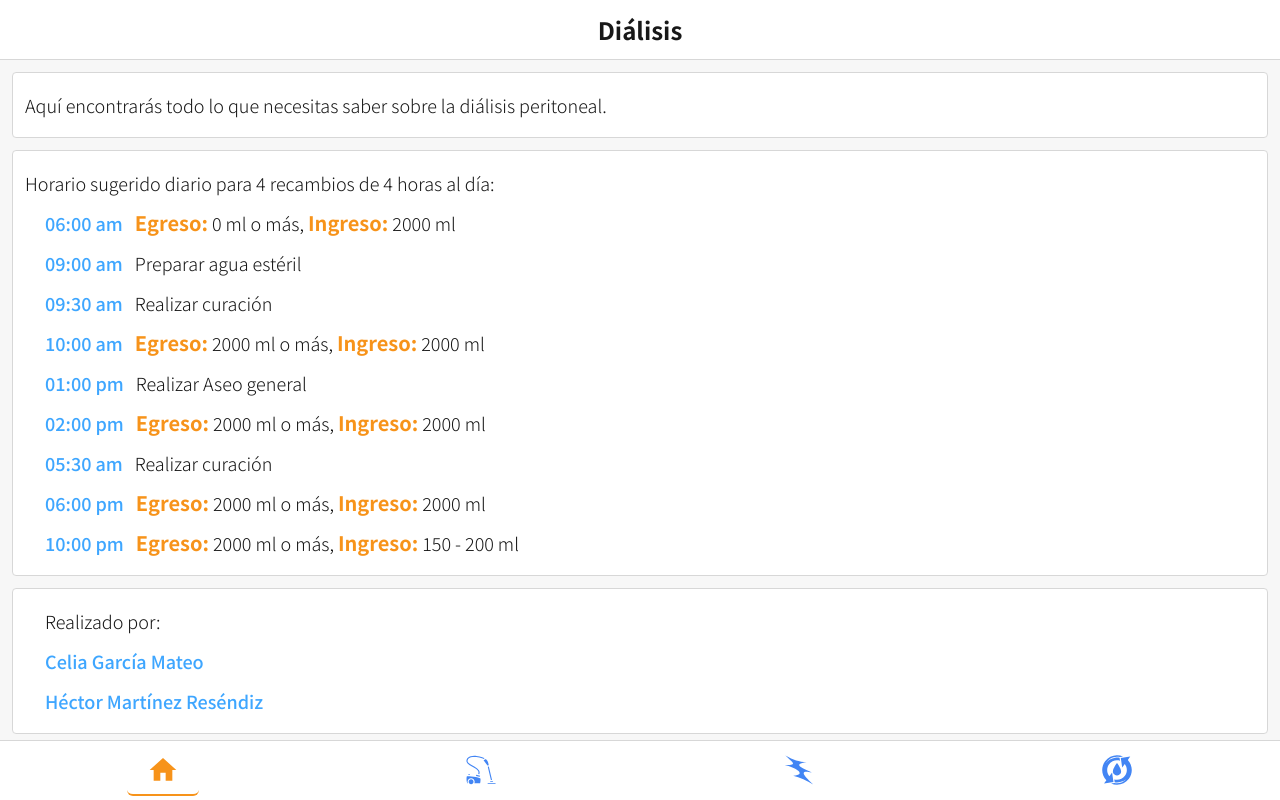
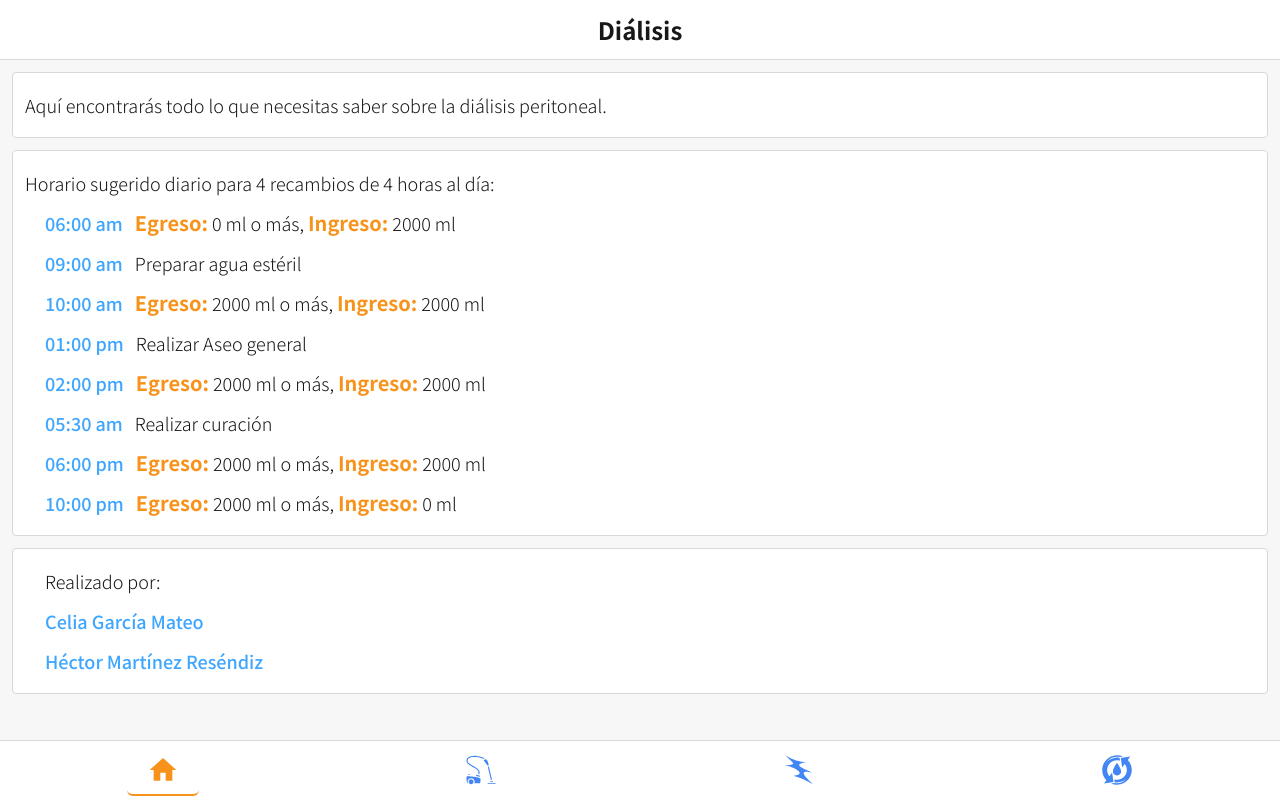
Before and after one commit to hectormr206/dialisis-peritoneal, a React app: page / in a window 1280 px wide. Built offline with nearby package versions, Linux system fonts and the light colour scheme.

Commit message:
Modify hours in Home and add weight of WaterRecycling

```diff
--- a/src/pages/Home.js
+++ b/src/pages/Home.js
@@ -20,9 +20,6 @@ export const Home = () => {
             <span>09:00 am</span> Preparar agua estéril
           </li>
           <li>
-            <span>09:30 am</span> Realizar curación
-          </li>
-          <li>
             <span>10:00 am</span> <strong>Egreso:</strong> 2000 ml o más, <strong>Ingreso:</strong> 2000 ml
           </li>
           <li>
@@ -38,7 +35,7 @@ export const Home = () => {
             <span>06:00 pm</span> <strong>Egreso:</strong> 2000 ml o más, <strong>Ingreso:</strong> 2000 ml
           </li>
           <li>
-            <span>10:00 pm</span> <strong>Egreso:</strong> 2000 ml o más, <strong>Ingreso:</strong> 150 - 200 ml
+            <span>10:00 pm</span> <strong>Egreso:</strong> 2000 ml o más, <strong>Ingreso:</strong> 0 ml
           </li>
         </ul>
       </Card>
--- a/src/pages/WaterRecycling.js
+++ b/src/pages/WaterRecycling.js
@@ -25,7 +25,7 @@ export const WaterRecycling = () => {
       <Card>
         <ul>
           <li>
-            <input type='checkbox' /> <span>2</span> Ingresar al paciente
+            <input type='checkbox' /> <span>2</span> <strong>Pesar al paciente antes de la primera diálisis del día</strong>
           </li>
         </ul>
       </Card>
@@ -110,7 +110,7 @@ export const WaterRecycling = () => {
       <Card>
         <ul>
           <li>
-            <input type='checkbox' /> <span>8</span> Sacar el catéter del paciente y ponerlo sobre la compresa limpia <strong>(Marcar una compresa para usarla exclusivamente para el catéter)</strong>
+            <input type='checkbox' /> <span>8</span> Sacar el catéter del paciente y cubrirlo con la compresa limpia <strong>(Marcar una compresa para usarla exclusivamente para el catéter)</strong>
           </li>
         </ul>
       </Card>
```
